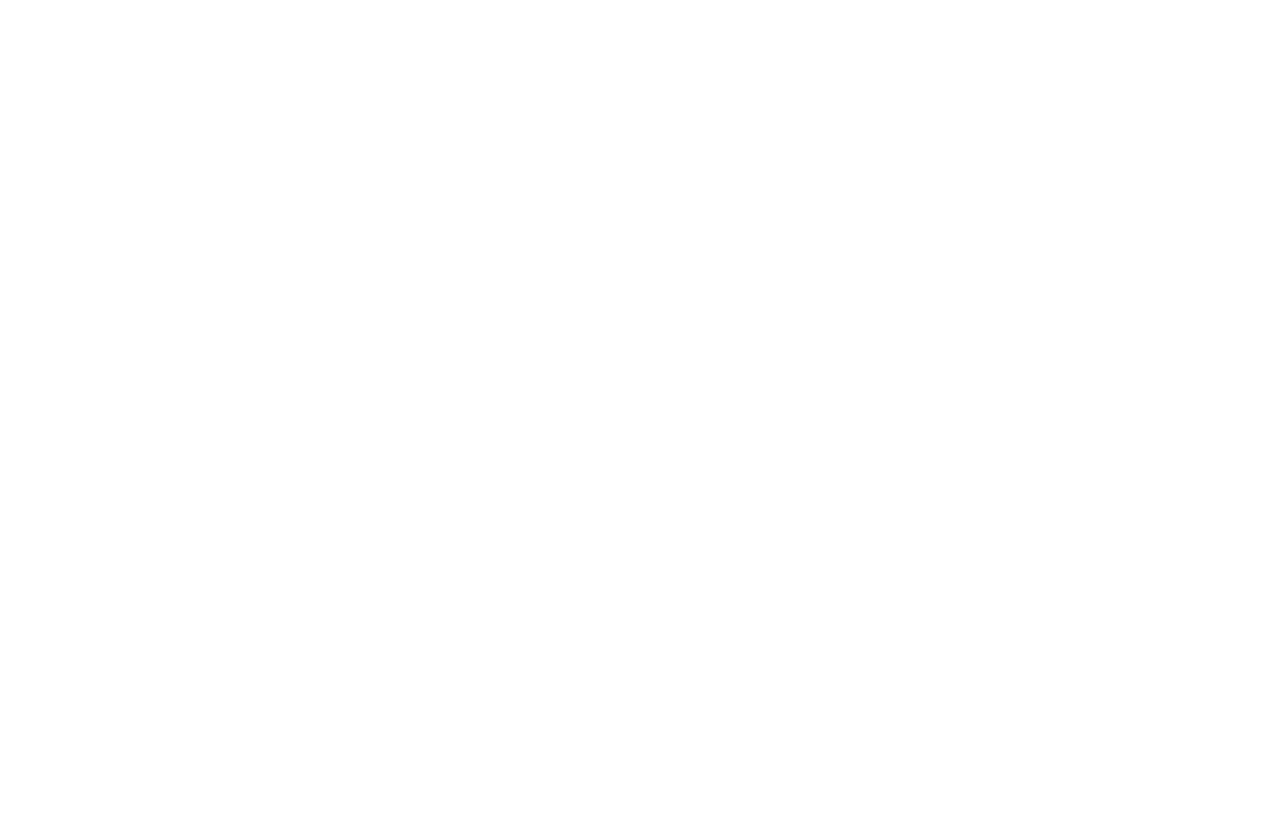
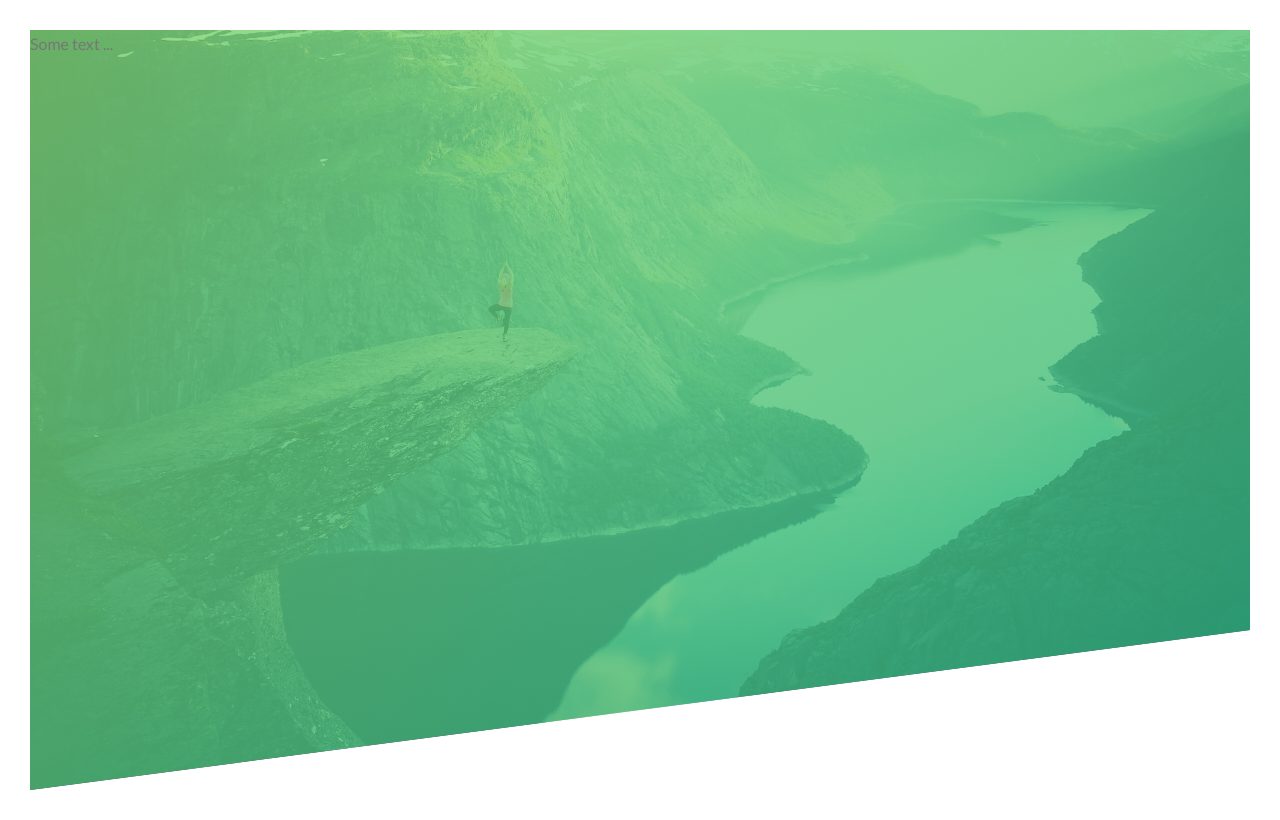
Before and after one commit to Marknjo/natours-css-project, a website built with webpack: page src/index.html in a window 1280 px wide. Built offline with nearby package versions, Linux system fonts and the light colour scheme.

Commit message:
Add background elements of the header section

```diff
--- a/src/index.html
+++ b/src/index.html
@@ -15,7 +15,9 @@
 </head>
 
 <body>
-
+	<header class="header">
+		<p>Some text ...</p>
+	</header>
 
 </body>
 
--- /dev/null
+++ b/src/styles/components/_header.scss
@@ -0,0 +1,12 @@
+.header {
+  height: 95vh;
+  background-image: linear-gradient(
+      to right bottom,
+      rgba(126, 213, 111, 0.8),
+      rgba(40, 180, 131, 0.8)
+    ),
+    url(/src/assets/images/hero.jpg);
+  background-size: cover;
+  background-position: top;
+  clip-path: polygon(0 0, 100% 0, 100% 75vh, 0 100%);
+}
--- a/src/styles/main.scss
+++ b/src/styles/main.scss
@@ -6,5 +6,21 @@ Medium green: #55c57a
 Dark green: #28b485
 
 */
+*,
+*::before,
+*::after {
+  margin: 0;
+  padding: 0;
+  box-sizing: border-box;
+}
+body {
+  font-family: "Lato", sans-serif;
+  font-weight: 400;
+  font-size: 16px;
+  line-height: 1.7;
+  color: #777;
+  padding: 30px;
+}
 
 @import "./components/selectable";
+@import "./components/header";
```
